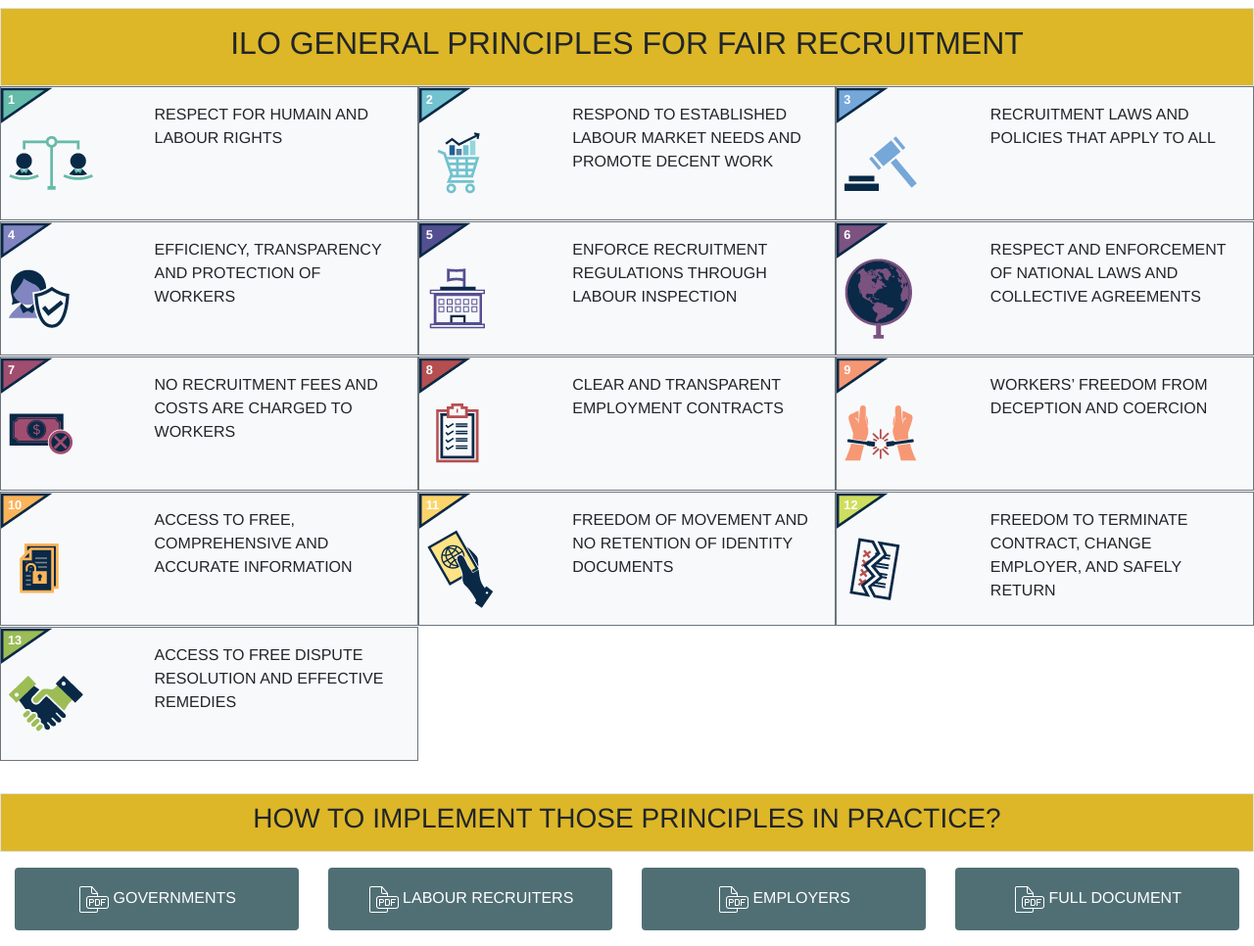
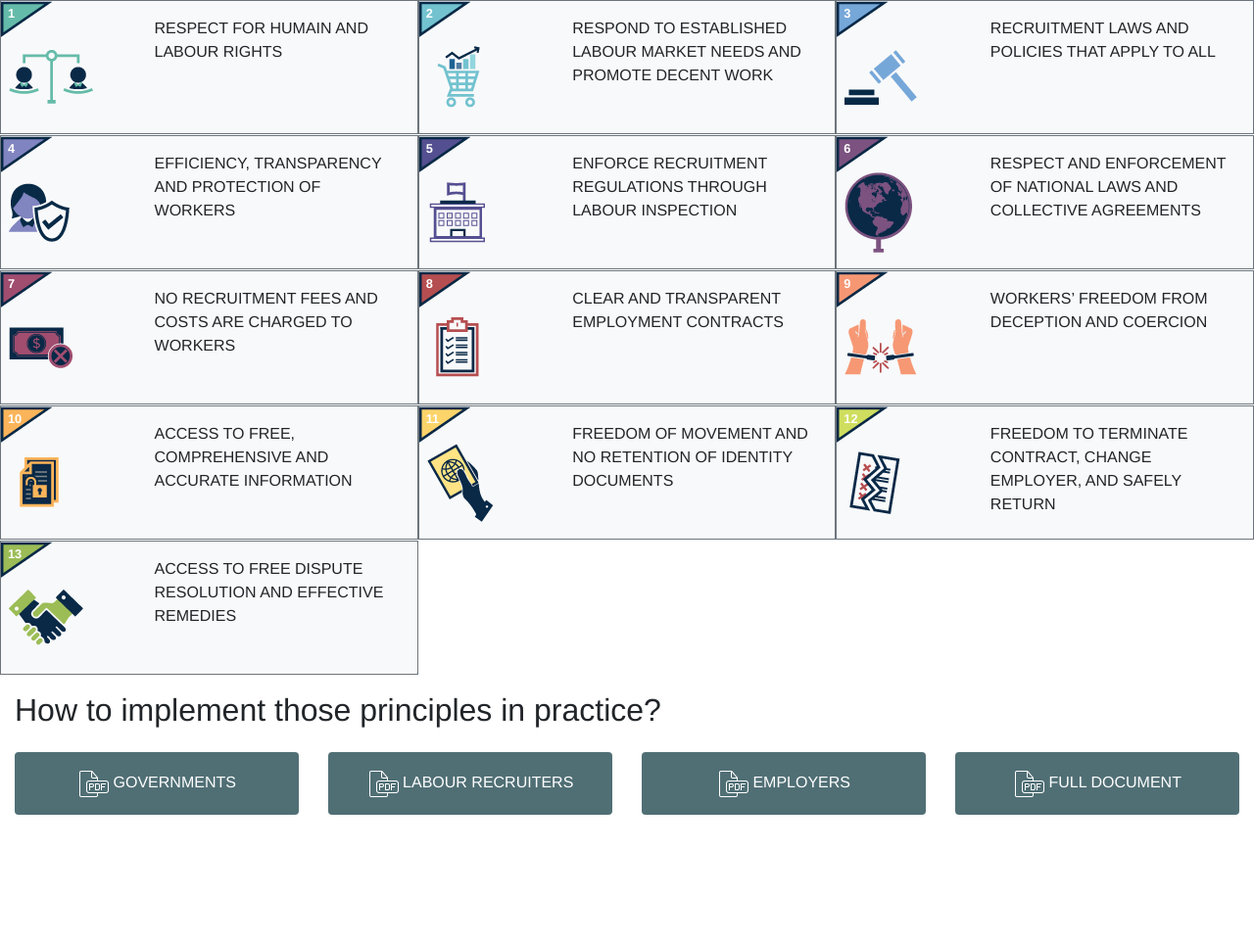
Before and after one commit to sn3f/migrant, a plain HTML site: page index.html in a window 1280 px wide. Shown: the whole page at 98% size. After the commit the page ends 848 px from the top, so only its background shows below. Drawn offline with nearby package versions, Linux system fonts and the light colour scheme.

```diff
--- a/index.html
+++ b/index.html
@@ -10,10 +10,7 @@
 	</head>
 	<body>
 		<div class="container">
-			<div class="row mt-2">
-				<div class="col-12 border text-center p-3" style="background-color:#ddb727">
-					<h2>ILO GENERAL PRINCIPLES FOR FAIR RECRUITMENT</h2>
-				</div>
+			<div class="row">
 				<div class="col-12 col-sm-6 col-md-4 bg-light border border-secondary">
 					<div class="row">
 						<div class="col-4 px-0">
@@ -340,10 +337,8 @@
 				</div>
 				<div class="col-12 d-block text-justify result"></div>
 			</div>
-			<div class="row mt-3">
-				<div class="col-12 border text-center p-2 my-3" style="background-color:#ddb727">
-					<h3>HOW TO IMPLEMENT THOSE PRINCIPLES IN PRACTICE?</h3>
-				</div>
+			<h2 class="py-3">How to implement those principles in practice?</h2>
+			<div class="row">
 				<div class="col-12 col-sm-6 col-lg-3 mb-3">
 					<a href="doc/governments.pdf" target="_blank" class="btn btn-info btn-block py-3"><img src="icons/pdf.png" alt="PDF"> GOVERNMENTS</a>
 				</div>
--- a/main.css
+++ b/main.css
@@ -174,3 +174,7 @@
 .container {
 	max-width: 100%;
 }
+
+@media (max-width: 767px) {
+	#chart-iframe {height:4000px;}
+}
```
